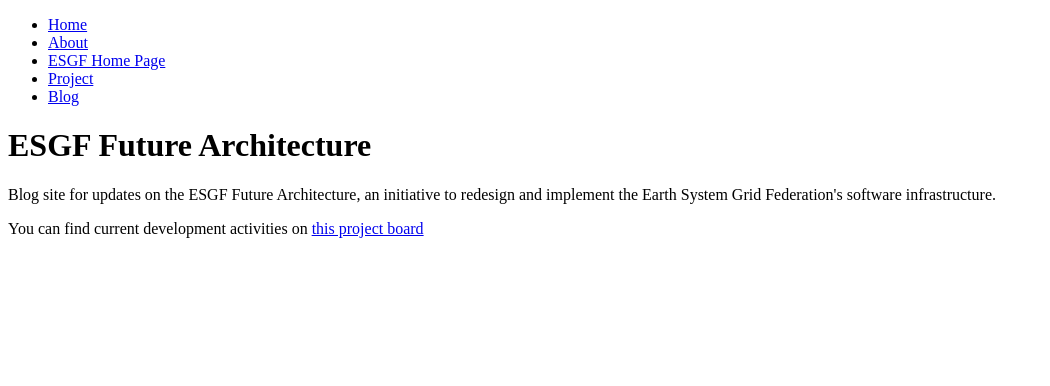
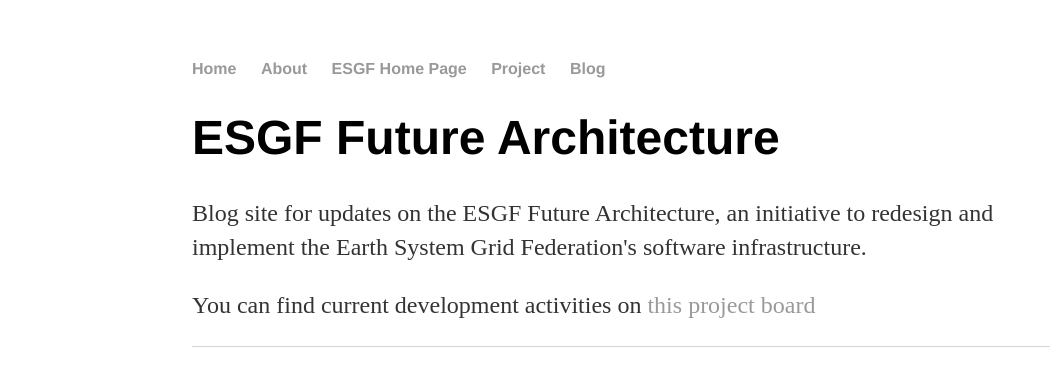
Before and after one commit to ESGF/future-architecture, a Jekyll site: the page built from index.html, in a window 1280 px wide. Shown: the top 386 px of the page, without its empty margins (0-1050 px from the left). Built offline with Jekyll 4.4.1, drawn with Linux system fonts in a browser that asks for light colours.

Commit message:
Update default.html

```diff
--- a/_layouts/default.html
+++ b/_layouts/default.html
@@ -3,7 +3,7 @@
 		<head>
 			<title>{{ page.title }}</title>
 			<!-- link to main stylesheet -->
-			<link rel="stylesheet" type="text/css" href="future-architecture/media/css/main.css">
+			<link rel="stylesheet" type="text/css" href="/future-architecture/media/css/main.css">
 		</head>
 		<body>
 			<nav>
```
